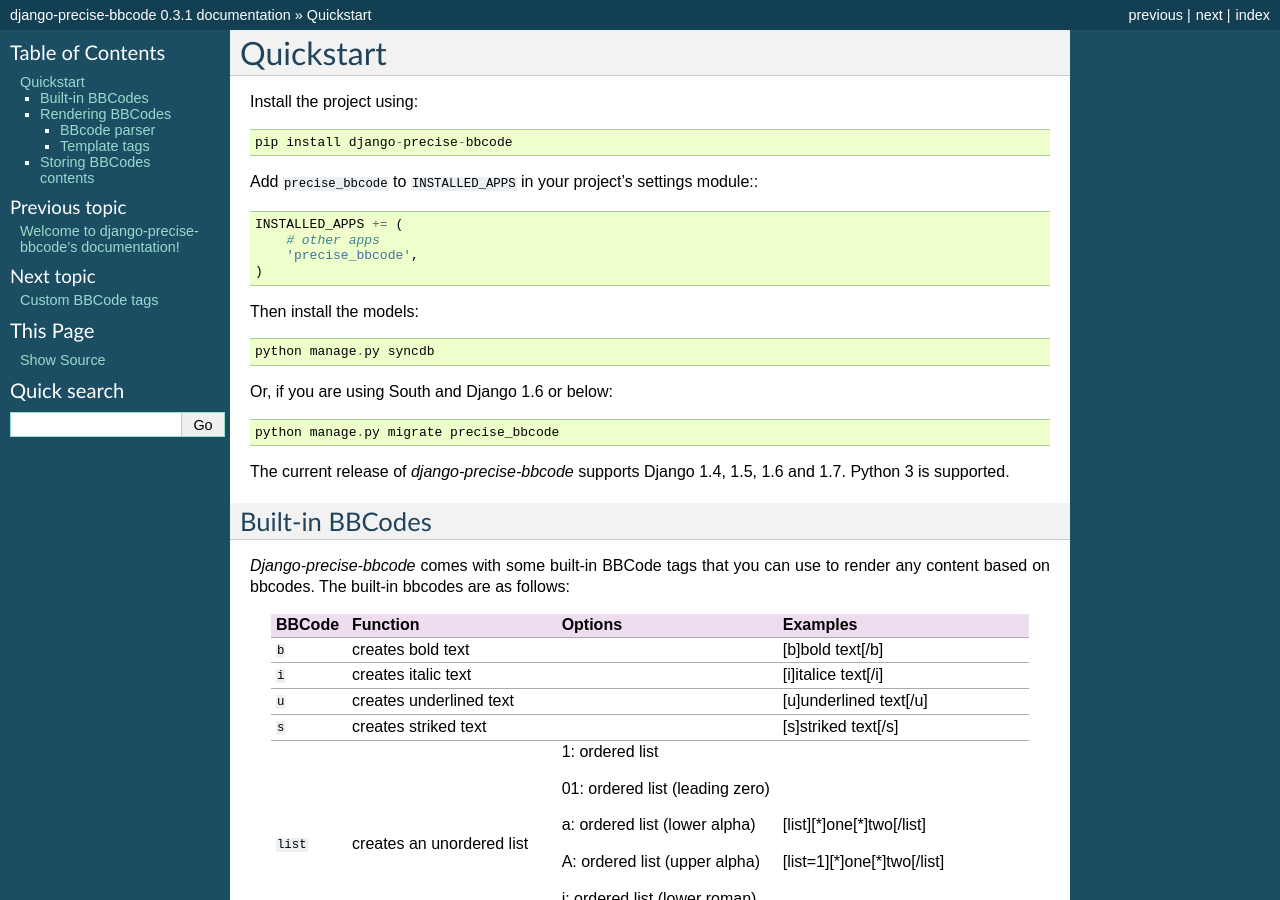
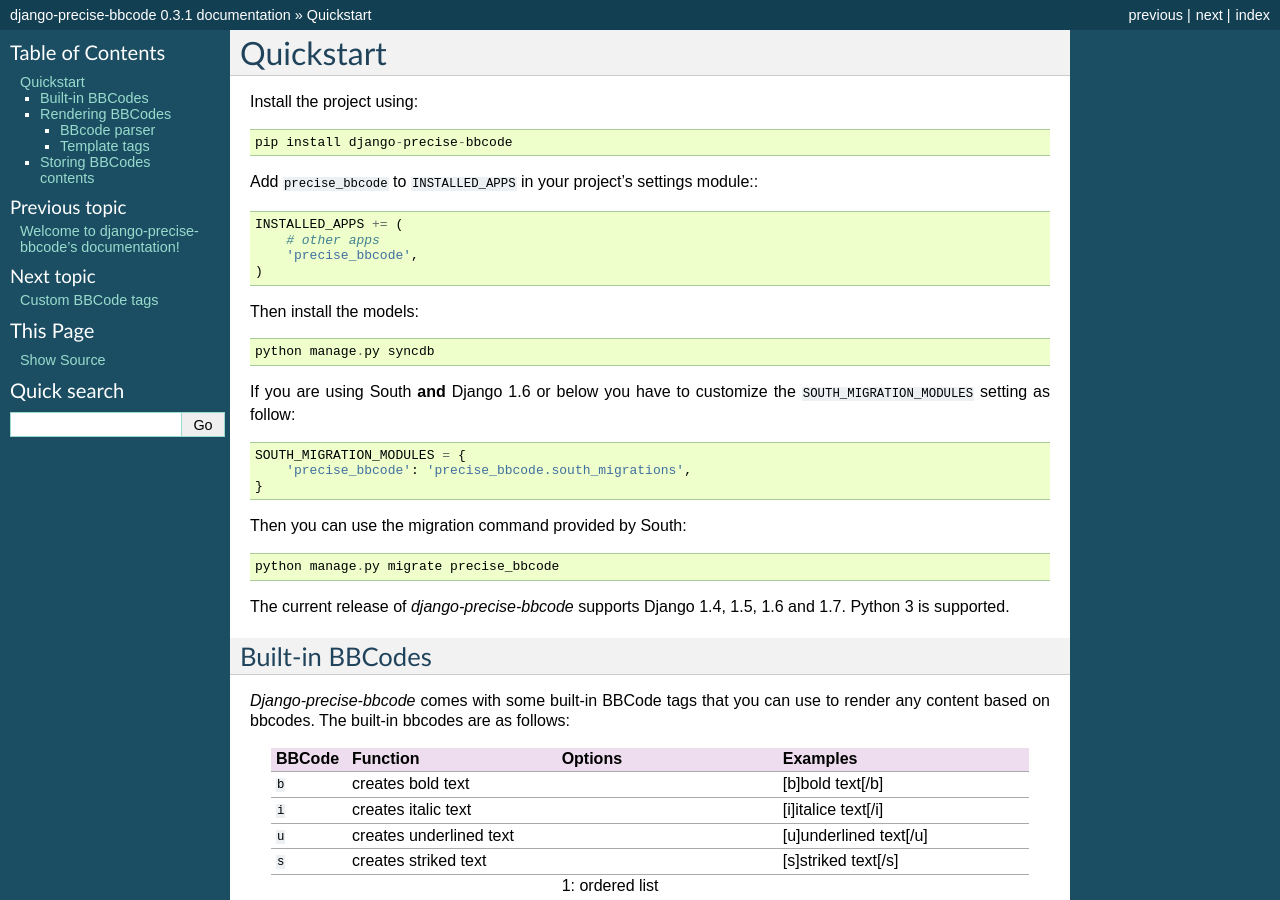
Before and after one commit to ellmetha/django-precise-bbcode, a Sphinx documentation site: the page built from docs/quickstart.rst, in a window 1280 px wide and 900 px high. Built offline with Sphinx 7.4.7, drawn with Linux system fonts in a browser that asks for light colours.

Commit message:
Doc updated

```diff
--- a/docs/quickstart.rst
+++ b/docs/quickstart.rst
@@ -16,9 +16,19 @@
 
     python manage.py syncdb
 
-Or, if you are using South and Django 1.6 or below::
+If you are using South **and** Django 1.6 or below you have to customize the ``SOUTH_MIGRATION_MODULES`` setting as follow:
 
-    python manage.py migrate precise_bbcode
+::
+
+  SOUTH_MIGRATION_MODULES = {
+      'precise_bbcode': 'precise_bbcode.south_migrations',
+  }
+
+Then you can use the migration command provided by South:
+
+::
+
+  python manage.py migrate precise_bbcode
 
 The current release of *django-precise-bbcode* supports Django 1.4, 1.5, 1.6 and 1.7. Python 3 is supported.
 
```
